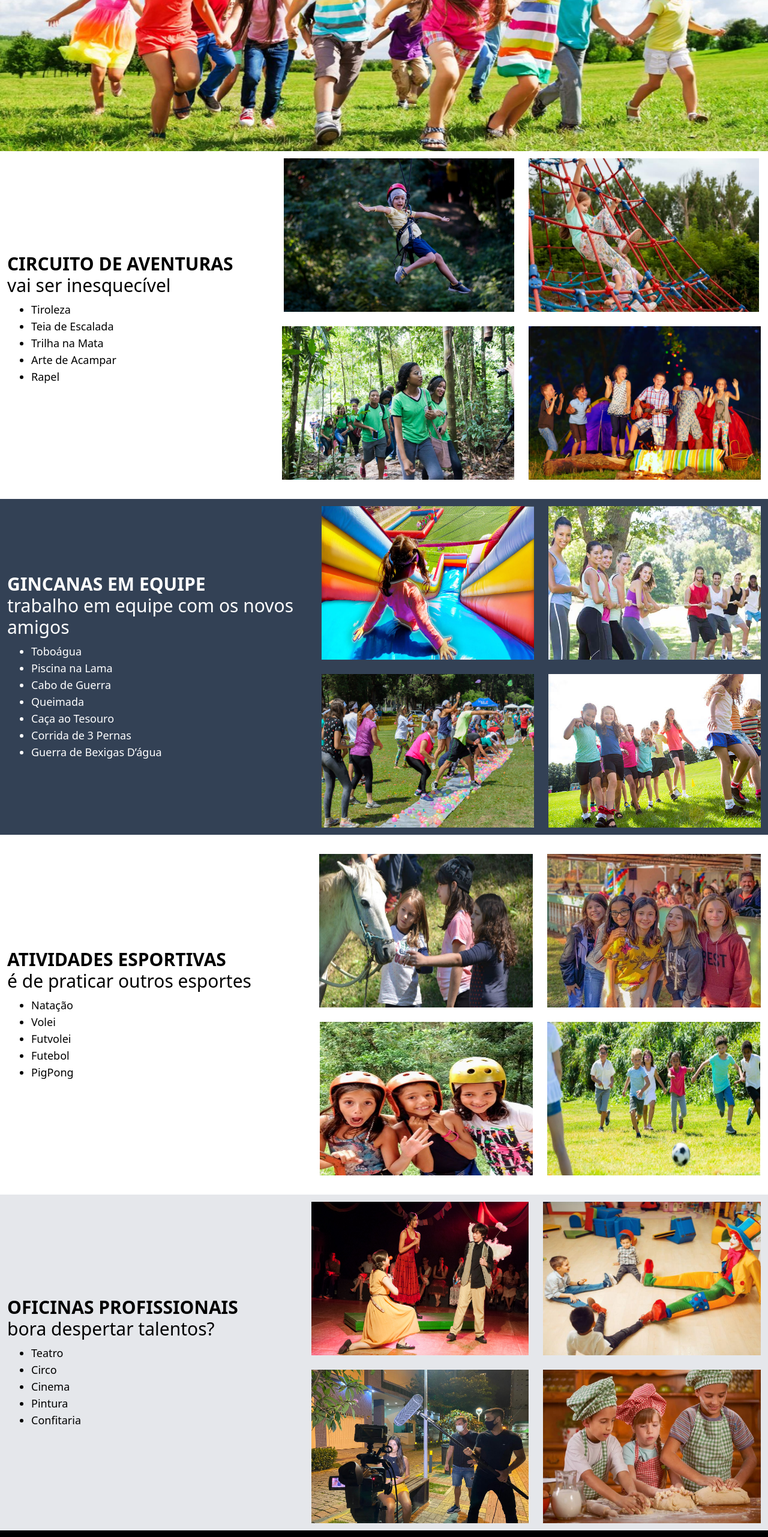
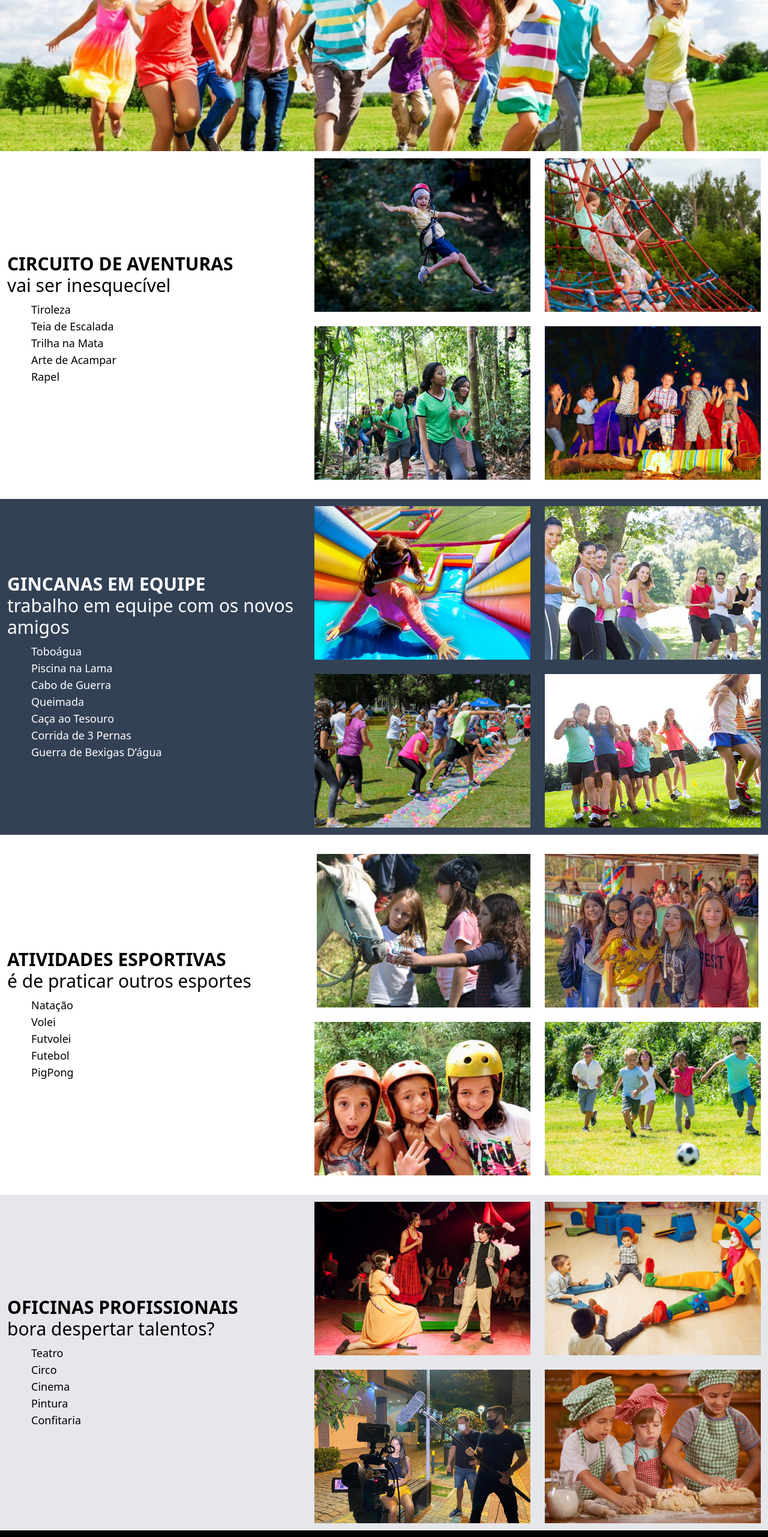
Before and after one commit to VictorEdsonsr/acampamento-aguias, a Next.js app: page /Atividade in a window 1280 px wide. Shown: the part 234-2797 px from the top of the page at 60% size. Built offline with nearby package versions, Linux system fonts and the light colour scheme.

Commit message:
imagens corrigidas

```diff
--- a/src/components/Slider/index.jsx
+++ b/src/components/Slider/index.jsx
@@ -32,7 +32,8 @@ export default function Slider() {
       >
         <SwiperSlide className="relative flex flex-col items-center justify-center">
           <Image
-            className=" w-full h-60 sm:h-[690px]"
+            className=" w-full h-60 object-cover sm:h-[690px]"
+
             src={principalOne}
             alt="image slide 1"
           />
@@ -48,11 +49,11 @@ export default function Slider() {
             </p>
           </article>
 
-          <div className="bg-gradient-to-t from-slate-900 to-transparent absolute top-0 right-0 left-0 bottom-0"></div>
+          <div className="bg-gradient-to-t from-black to-transparent absolute top-0 right-0 left-0 bottom-0"></div>
         </SwiperSlide>
         <SwiperSlide>
           <Image
-            className=" w-full h-60 sm:h-[690px]"
+            className=" w-full h-60 object-cover sm:h-[690px]"
             src={principalTwo}
             alt="image slide 2"
           />
--- a/src/pages/Atividade/index.jsx
+++ b/src/pages/Atividade/index.jsx
@@ -33,7 +33,7 @@ export default function Atividade() {
           <Image
             src={firstBanner}
             alt="Foto de criancas brincando"
-            className="w-full h-60 sm:h-[390px]"
+            className="w-full object-top object-cover h-60 sm:h-[390px]"
           />
         </section>
 
@@ -47,7 +47,7 @@ export default function Atividade() {
                 Vai ser inesquecível
               </h2>
 
-              <ul className="text-left ml-10 list-disc">
+              <ul className="text-left ml-10 ">
                 <li className="text-lg">Tiroleza</li>
                 <li className="text-lg">Teia de Escalada</li>
                 <li className="text-lg">Trilha na Mata</li>
@@ -58,30 +58,39 @@ export default function Atividade() {
 
             <figure className="flex items-center flex-col justify-center">
               <div className="flex flex-col md:flex-row  items-center justify-center">
+                <div className="w-72 md:w-96">
                   <Image
                     src={circuitoOne}
-                  className="w-full md:w-2/4 p-3 h-[280px]"
+                    className="w-full object-cover p-3 h-[280px]"
                     alt="Imagem de tiroleza"
                   />
-
+                </div>
+                <div className="w-72 md:w-96">
                   <Image
                     src={circuitoTwo}
-                  className="w-full md:w-2/4 p-3 h-[280px]"
+                    className="w-full object-cover p-3 h-[280px]"
                     alt="Imagem de escalada"
                   />
                 </div>
+
+              </div>
               <div className="flex flex-col md:flex-row items-center justify-center">
+                <div className="w-72 md:w-96">
                   <Image
                     src={circuitoThree}
-                  className="w-full md:w-2/4 p-3 h-[280px]"
+                    className="w-full object-cover p-3 h-[280px]"
                     alt="Imagem de Trilha na mata"
                   />
+                </div>
 
+                <div className="w-72 md:w-96">
                   <Image
                     src={circuitoFour}
-                  className="w-full md:w-2/4 p-3 h-[280px]"
+                    className="w-full object-cover p-3 h-[280px]"
                     alt="Imagem Acampando"
                   />
+                </div>
+
               </div>
             </figure>
           </div>
@@ -97,7 +106,7 @@ export default function Atividade() {
                 TRABALHO EM EQUIPE COM OS NOVOS AMIGOS
               </h2>
 
-              <ul className="text-left ml-10 list-disc">
+              <ul className="text-left ml-10">
                 <li className="text-lg">Toboágua</li>
                 <li className="text-lg">Piscina na Lama</li>
                 <li className="text-lg">Cabo de Guerra</li>
@@ -110,30 +119,41 @@ export default function Atividade() {
 
             <figure className="flex items-center flex-col justify-center">
               <div className="flex flex-col md:flex-row w-full items-center justify-center">
+                <div className="w-72 md:w-96">
                   <Image
                     src={gincanaOne}
-                  className="w-full md:w-2/4 p-3 h-[280px]"
+                    className="w-full object-cover p-3 h-[280px]"
                     alt="Imagem de Toboágua"
                   />
 
+                </div>
+
+                <div className="w-72 md:w-96">
                   <Image
                     src={gincanaTwo}
-                  className="w-full md:w-2/4 p-3 h-[280px]"
+                    className="w-full object-cover p-3 h-[280px]"
                     alt="Imagem de Cabo de Guerra"
                   />
                 </div>
+              </div>
               <div className="flex flex-col md:flex-row items-center justify-center">
+
+
+                <div className="w-72 md:w-96">
                   <Image
                     src={gincanaThree}
-                  className="w-full md:w-2/4 p-3 h-[280px]"
+                    className="w-full object-cover p-3 h-[280px]"
                     alt="Imagem de Guerra de Bexigas D’água"
                   />
-
+                </div>
+                <div className="w-72 md:w-96">
                   <Image
                     src={gincanaFour}
-                  className="w-full md:w-2/4 p-3 h-[280px]"
+                    className="w-full object-cover p-3 h-[280px]"
                     alt="Imagem de Corrida de 3 Pernas"
                   />
+                </div>
+
               </div>
             </figure>
           </div>
@@ -149,7 +169,7 @@ export default function Atividade() {
                 É DE PRATICAR OUTROS ESPORTES
               </h2>
 
-              <ul className="text-left ml-10 list-disc">
+              <ul className="text-left ml-10">
                 <li className="text-lg">Natação</li>
                 <li className="text-lg">Volei</li>
                 <li className="text-lg">Futvolei</li>
@@ -160,28 +180,39 @@ export default function Atividade() {
 
             <figure className="flex items-center flex-col justify-center">
               <div className="flex flex-col md:flex-row sm:w-[760px] w-full items-center justify-center">
+                <div className="w-72 md:w-96">
                   <Image
                     src={atividadeOne}
-                  className="p-3 w-full md:w-2/4 h-[280px]"
+                    className="p-3 w-full object-cover h-[280px]"
                     alt="Imagem de Natação"
                   />
+                </div>
+                <div className="w-72 md:w-96">
                   <Image
                     src={atividadeTwo}
-                  className="p-3 w-full md:w-2/4 h-[280px]"
+                    className="p-3 w-full object-cover h-[280px]"
                     alt="Imagem de Volei"
                   />
                 </div>
+
+              </div>
               <div className="flex flex-col md:flex-row items-center justify-center">
+                <div className="w-72 md:w-96">
                   <Image
                     src={atividadeThree}
-                  className="p-3 w-full md:w-2/4 h-[280px]"
+                    className="p-3 w-full object-cover h-[280px]"
                     alt="Imagem de PigPong"
                   />
+                </div>
+
+                <div className="w-72 md:w-96">
                   <Image
                     src={atividadeFour}
-                  className="p-3 w-full md:w-2/4 h-[280px]"
+                    className="p-3 w-full object-cover h-[280px]"
                     alt="Imagem de Futebol"
                   />
+                </div>
+
               </div>
             </figure>
           </div>
@@ -197,7 +228,7 @@ export default function Atividade() {
                 BORA DESPERTAR TALENTOS?
               </h2>
 
-              <ul className="text-left ml-10 list-disc">
+              <ul className="text-left ml-10">
                 <li className="text-lg">Teatro</li>
                 <li className="text-lg">Circo</li>
                 <li className="text-lg">Cinema</li>
@@ -208,28 +239,39 @@ export default function Atividade() {
 
             <figure className="flex items-center flex-col justify-center">
               <div className="flex flex-col md:flex-row  items-center justify-center">
+                <div className="w-72 md:w-96">
                   <Image
                     src={oficinaOne}
-                  className="p-3 w-full md:w-2/4 h-[280px]"
+                    className="p-3 w-full object-cover h-[280px]"
                     alt="Imagem de teatro"
                   />
+                </div>
+
+                <div className="w-72 md:w-96">
                   <Image
                     src={oficinaTwo}
-                  className="p-3 w-full md:w-2/4 h-[280px]"
+                    className="p-3 w-full object-cover h-[280px]"
                     alt="Imagem de circo"
                   />
                 </div>
+
+              </div>
               <div className="flex flex-col md:flex-row items-center justify-center">
+                <div className="w-72 md:w-96">
                   <Image
                     src={oficinaThree}
-                  className="p-3 w-full md:w-2/4 h-[280px]"
+                    className="p-3 w-full object-cover h-[280px]"
                     alt="Imagem de cinema"
                   />
+                </div>
+                <div className="w-72 md:w-96">
                   <Image
                     src={oficinaFour}
-                  className="p-3 w-full md:w-2/4 h-[280px]"
+                    className="p-3 w-full object-cover h-[280px]"
                     alt="Imagem de culinaria"
                   />
+                </div>
+
               </div>
             </figure>
           </div>
```
Also changed, not shown: src/pages/Acampamento/index.jsx (+7 -7 lines), 1 other file (tests, documents, lock files or other folders). Lines whose indentation alone changed are shown as unchanged.
